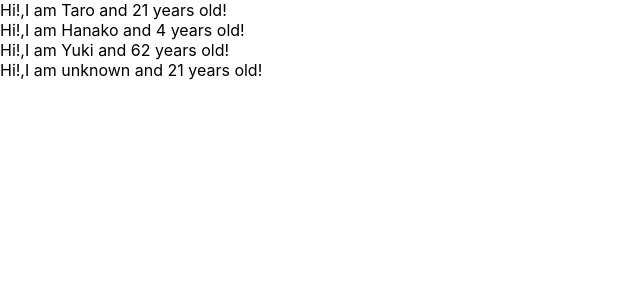
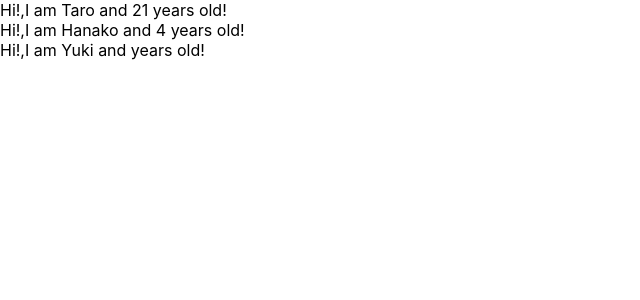
Before and after one commit to michikun06/react-redux-practice, a React (Create React App) app: page / in a window 1280 px wide. Shown: the top 300 px of the page, without its empty margins (0-640 px from the left). Built offline with nearby package versions, Linux system fonts and the light colour scheme.

Commit message:
Learn props

```diff
--- a/src/App.js
+++ b/src/App.js
@@ -1,11 +1,11 @@
 import React from 'react';
+import PropTypes from 'prop-types';
 
 const App = () => {
   const profiles = [
     { name: "Taro", age: 21 },
     { name: "Hanako", age: 4 },
-    { name: "Yuki", age: 62 },
-    { age: 21 }
+    { name: "Yuki" }
   ]
 
   return (
@@ -19,13 +19,16 @@ const App = () => {
   )
 }
 
+
 const User = props => {
   return <div>Hi!,I am {props.name} and {props.age} years old!</div>
 }
 
-User.defaultProps = {
-  name: "unknown",
-  age: 100
+
+// Userコンポーネントの型（number or string）をチェックできる
+User.propTypes = {
+  name: PropTypes.string,
+  age: PropTypes.number.isRequired
 }
 
 export default App;
```
